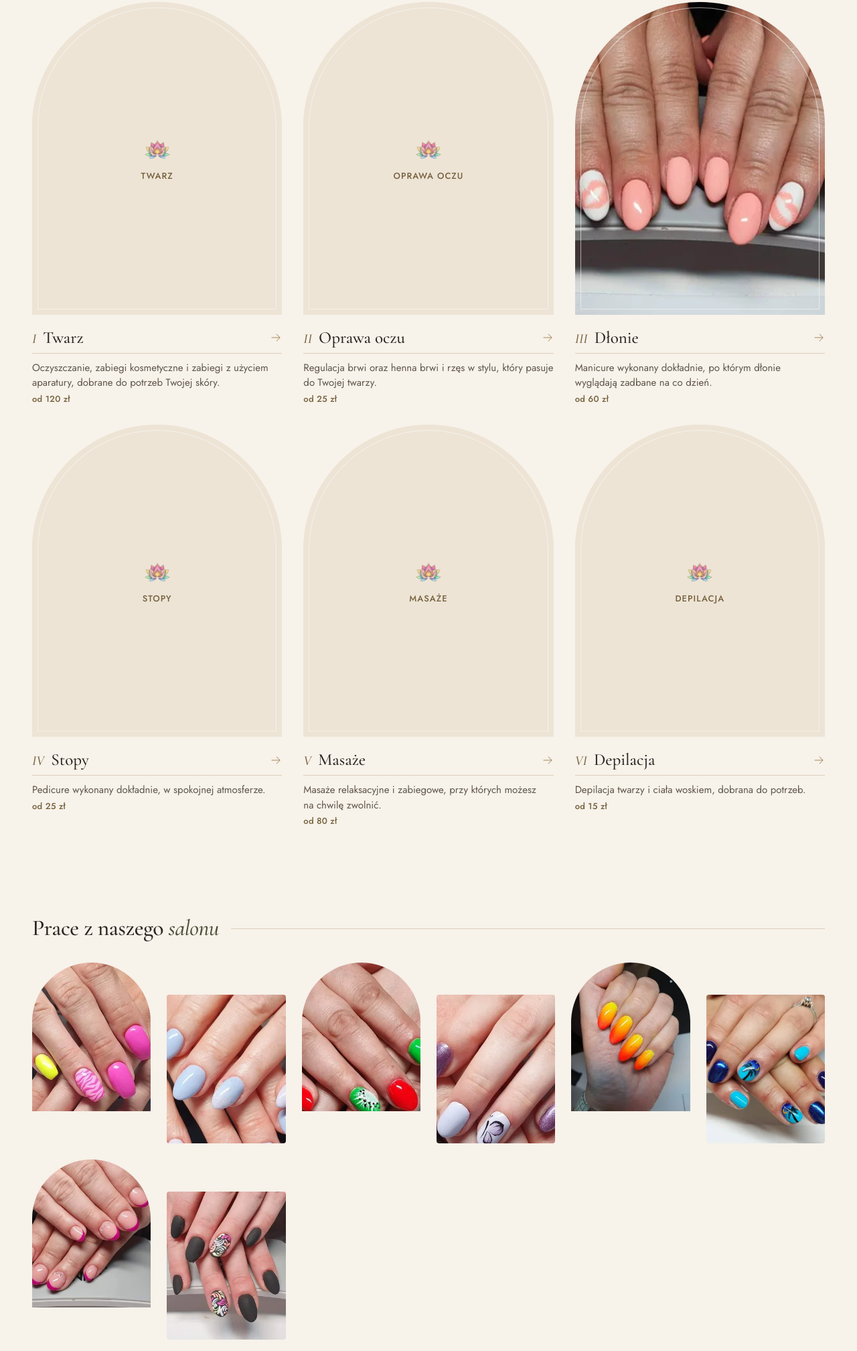
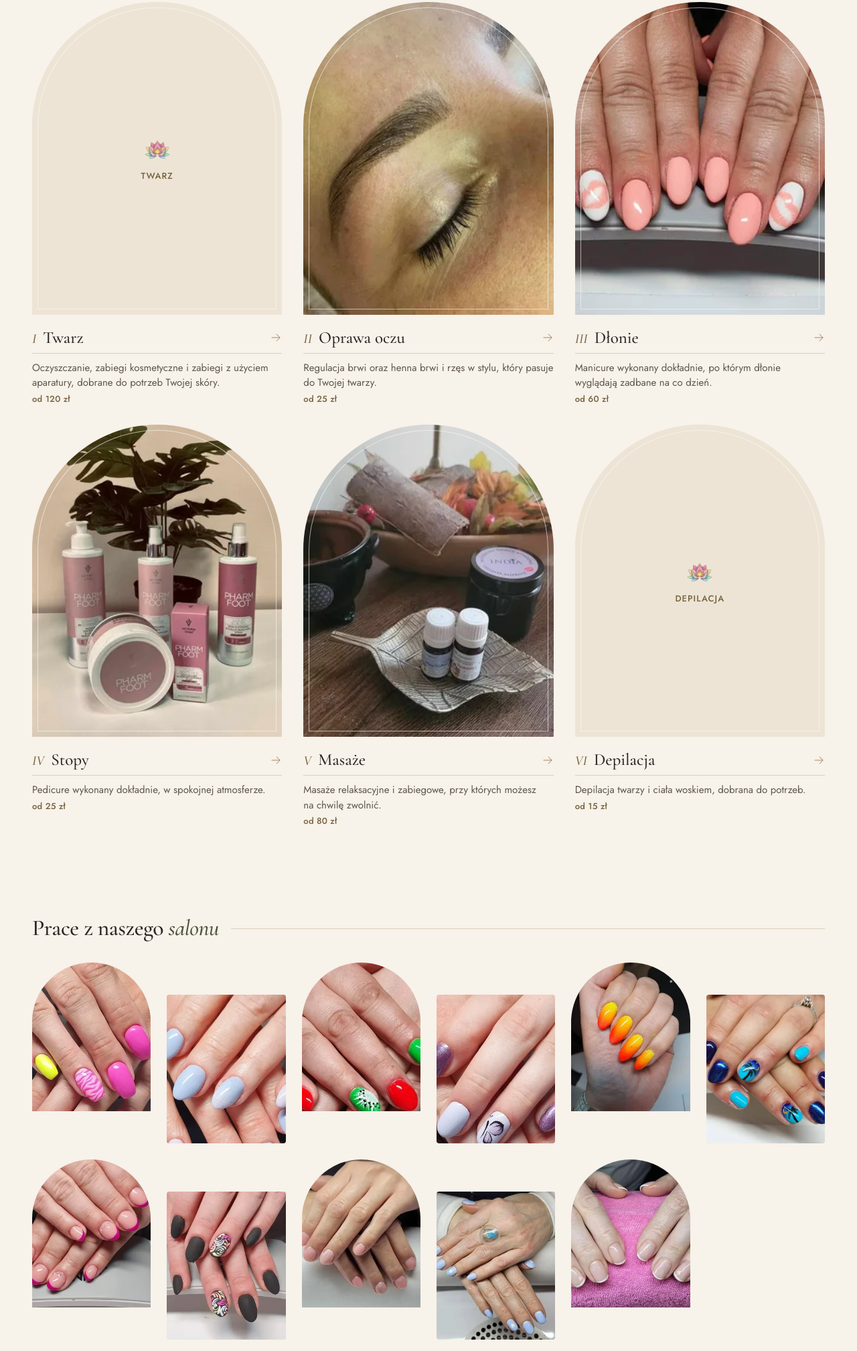
Before and after one commit to NatanielBK/amaris-salon, a plain HTML site: page index.html in a window 1280 px wide. Shown: the part 1021-3038 px from the top of the page at 67% size. Drawn offline with Linux system fonts and the light colour scheme.

Commit message:
Amaris: aktualizacja 2026-11-20 00:56

```diff
--- a/index.html
+++ b/index.html
@@ -90,7 +90,7 @@
         <span class="kategoria__cena">od&nbsp;120&nbsp;zł</span>
       </a></li>
       <li><a class="kategoria" href="zabiegi.html#oko">
-        <span class="kategoria__foto"><span class="zastepnik"><img class="zastepnik__orn" src="assets/logo/lotos-160.png" alt="" width="44" height="44" loading="lazy"><span class="zastepnik__tytul">Oprawa oczu</span></span></span>
+        <span class="kategoria__foto"><img src="assets/img/real-brwi-600.webp" srcset="assets/img/real-brwi-300.webp 300w, assets/img/real-brwi-600.webp 600w, assets/img/real-brwi-1000.webp 1000w" sizes="(min-width: 1000px) 280px, (min-width: 600px) 38vw, 52vw" width="600" height="750" alt="Brew po&nbsp;regulacji i&nbsp;hennie wykonana w&nbsp;salonie Amaris" loading="lazy" decoding="async"></span>
         <span class="kategoria__nr" aria-hidden="true">II</span>
         <span class="kategoria__tytul">Oprawa oczu<svg class="ikona" aria-hidden="true" focusable="false" xmlns="http://www.w3.org/2000/svg" viewBox="0 0 256 256" fill="currentColor"><path d="M220.24,132.24l-72,72a6,6,0,0,1-8.48-8.48L201.51,134H40a6,6,0,0,1,0-12H201.51L139.76,60.24a6,6,0,0,1,8.48-8.48l72,72A6,6,0,0,1,220.24,132.24Z"/></svg></span>
         <span class="kategoria__opis">Regulacja brwi oraz henna brwi i&nbsp;rzęs w&nbsp;stylu, który pasuje do&nbsp;Twojej twarzy.</span>
@@ -104,14 +104,14 @@
         <span class="kategoria__cena">od&nbsp;60&nbsp;zł</span>
       </a></li>
       <li><a class="kategoria" href="zabiegi.html#stopy">
-        <span class="kategoria__foto"><span class="zastepnik"><img class="zastepnik__orn" src="assets/logo/lotos-160.png" alt="" width="44" height="44" loading="lazy"><span class="zastepnik__tytul">Stopy</span></span></span>
+        <span class="kategoria__foto"><img src="assets/img/real-pharm-foot-600.webp" srcset="assets/img/real-pharm-foot-300.webp 300w, assets/img/real-pharm-foot-600.webp 600w, assets/img/real-pharm-foot-1000.webp 1000w" sizes="(min-width: 1000px) 280px, (min-width: 600px) 38vw, 52vw" width="600" height="750" alt="Kosmetyki do&nbsp;pielęgnacji stóp używane w&nbsp;salonie Amaris" loading="lazy" decoding="async"></span>
         <span class="kategoria__nr" aria-hidden="true">IV</span>
         <span class="kategoria__tytul">Stopy<svg class="ikona" aria-hidden="true" focusable="false" xmlns="http://www.w3.org/2000/svg" viewBox="0 0 256 256" fill="currentColor"><path d="M220.24,132.24l-72,72a6,6,0,0,1-8.48-8.48L201.51,134H40a6,6,0,0,1,0-12H201.51L139.76,60.24a6,6,0,0,1,8.48-8.48l72,72A6,6,0,0,1,220.24,132.24Z"/></svg></span>
         <span class="kategoria__opis">Pedicure wykonany dokładnie, w&nbsp;spokojnej atmosferze.</span>
         <span class="kategoria__cena">od&nbsp;25&nbsp;zł</span>
       </a></li>
       <li><a class="kategoria" href="zabiegi.html#masaze">
-        <span class="kategoria__foto"><span class="zastepnik"><img class="zastepnik__orn" src="assets/logo/lotos-160.png" alt="" width="44" height="44" loading="lazy"><span class="zastepnik__tytul">Masaże</span></span></span>
+        <span class="kategoria__foto"><img src="assets/img/real-aromaterapia-600.webp" srcset="assets/img/real-aromaterapia-300.webp 300w, assets/img/real-aromaterapia-600.webp 600w, assets/img/real-aromaterapia-1000.webp 1000w" sizes="(min-width: 1000px) 280px, (min-width: 600px) 38vw, 52vw" width="600" height="750" alt="Olejki do&nbsp;aromaterapii w&nbsp;gabinecie Amaris" loading="lazy" decoding="async"></span>
         <span class="kategoria__nr" aria-hidden="true">V</span>
         <span class="kategoria__tytul">Masaże<svg class="ikona" aria-hidden="true" focusable="false" xmlns="http://www.w3.org/2000/svg" viewBox="0 0 256 256" fill="currentColor"><path d="M220.24,132.24l-72,72a6,6,0,0,1-8.48-8.48L201.51,134H40a6,6,0,0,1,0-12H201.51L139.76,60.24a6,6,0,0,1,8.48-8.48l72,72A6,6,0,0,1,220.24,132.24Z"/></svg></span>
         <span class="kategoria__opis">Masaże relaksacyjne i&nbsp;zabiegowe, przy których możesz na&nbsp;chwilę zwolnić.</span>
@@ -140,6 +140,9 @@
         <li class="nastroj__kadr nastroj__kadr--1"><img src="assets/img/real-paznokcie-palma-600.webp" srcset="assets/img/real-paznokcie-palma-300.webp 300w, assets/img/real-paznokcie-palma-600.webp 600w, assets/img/real-paznokcie-palma-1000.webp 1000w" sizes="(min-width: 1000px) 190px, (min-width: 700px) 24vw, 37vw" width="600" height="750" alt="Manicure z motywem palmy wykonany w salonie Amaris" loading="lazy" decoding="async"></li>
         <li class="nastroj__kadr nastroj__kadr--0"><img src="assets/img/real-paznokcie-french-roz-600.webp" srcset="assets/img/real-paznokcie-french-roz-300.webp 300w, assets/img/real-paznokcie-french-roz-600.webp 600w, assets/img/real-paznokcie-french-roz-1000.webp 1000w" sizes="(min-width: 1000px) 190px, (min-width: 700px) 24vw, 37vw" width="600" height="750" alt="Manicure francuski w odcieniu różu wykonany w salonie Amaris" loading="lazy" decoding="async"></li>
         <li class="nastroj__kadr nastroj__kadr--1"><img src="assets/img/real-paznokcie-grafit-600.webp" srcset="assets/img/real-paznokcie-grafit-300.webp 300w, assets/img/real-paznokcie-grafit-600.webp 600w, assets/img/real-paznokcie-grafit-1000.webp 1000w" sizes="(min-width: 1000px) 190px, (min-width: 700px) 24vw, 37vw" width="600" height="750" alt="Manicure w odcieniu grafitu wykonany w salonie Amaris" loading="lazy" decoding="async"></li>
+        <li class="nastroj__kadr nastroj__kadr--0"><img src="assets/img/real-paznokcie-nude-roz-600.webp" srcset="assets/img/real-paznokcie-nude-roz-300.webp 300w, assets/img/real-paznokcie-nude-roz-600.webp 600w, assets/img/real-paznokcie-nude-roz-1000.webp 1000w" sizes="(min-width: 1000px) 190px, (min-width: 700px) 24vw, 37vw" width="600" height="750" alt="Manicure w odcieniu nude-róż wykonany w salonie Amaris" loading="lazy" decoding="async"></li>
+        <li class="nastroj__kadr nastroj__kadr--1"><img src="assets/img/real-paznokcie-blekit-serce-600.webp" srcset="assets/img/real-paznokcie-blekit-serce-300.webp 300w, assets/img/real-paznokcie-blekit-serce-600.webp 600w, assets/img/real-paznokcie-blekit-serce-1000.webp 1000w" sizes="(min-width: 1000px) 190px, (min-width: 700px) 24vw, 37vw" width="600" height="750" alt="Manicure w odcieniu błękitu z&nbsp;serduszkiem wykonany w salonie Amaris" loading="lazy" decoding="async"></li>
+        <li class="nastroj__kadr nastroj__kadr--0"><img src="assets/img/real-paznokcie-french-serce-600.webp" srcset="assets/img/real-paznokcie-french-serce-300.webp 300w, assets/img/real-paznokcie-french-serce-600.webp 600w, assets/img/real-paznokcie-french-serce-1000.webp 1000w" sizes="(min-width: 1000px) 190px, (min-width: 700px) 24vw, 37vw" width="600" height="750" alt="Manicure francuski z&nbsp;serduszkiem wykonany w salonie Amaris" loading="lazy" decoding="async"></li>
     </ul>
     <p class="nastroj__podpis">Zdjęcia prac z&nbsp;salonu Amaris</p>
   </div>
```
Also changed, not shown: zabiegi.html (+3 -3 lines), assets/img/real-aromaterapia-1000.webp (added), assets/img/real-aromaterapia-300.webp (added), assets/img/real-aromaterapia-600.webp (added), assets/img/real-brwi-1000.webp (added), assets/img/real-brwi-300.webp (added), assets/img/real-brwi-600.webp (added), assets/img/real-paznokcie-blekit-serce-1000.webp (added), assets/img/real-paznokcie-blekit-serce-300.webp (added), assets/img/real-paznokcie-blekit-serce-600.webp (added), assets/img/real-paznokcie-french-serce-1000.webp (added), assets/img/real-paznokcie-french-serce-300.webp (added), assets/img/real-paznokcie-french-serce-600.webp (added), assets/img/real-paznokcie-nude-roz-1000.webp (added), 5 more files.
